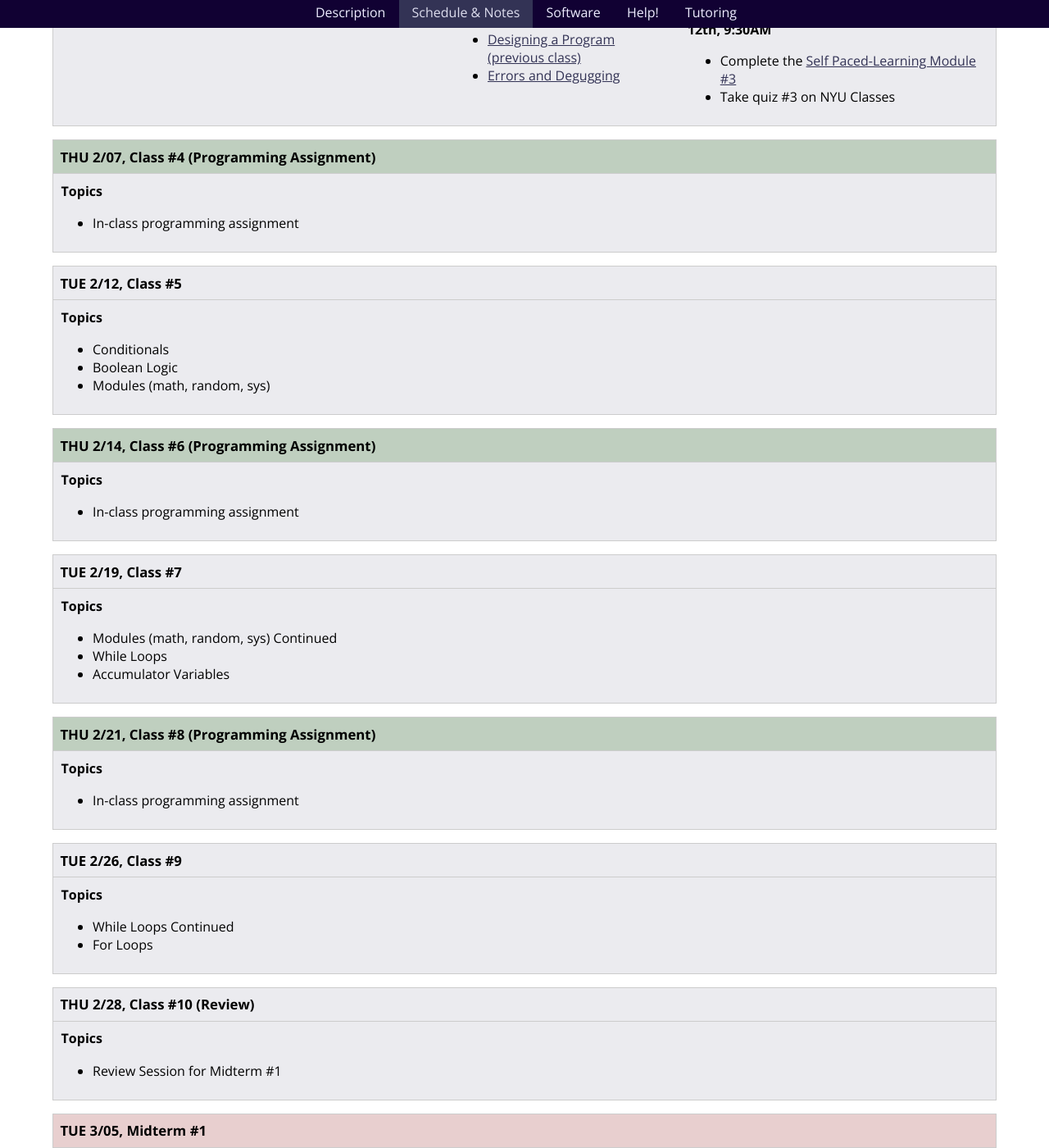
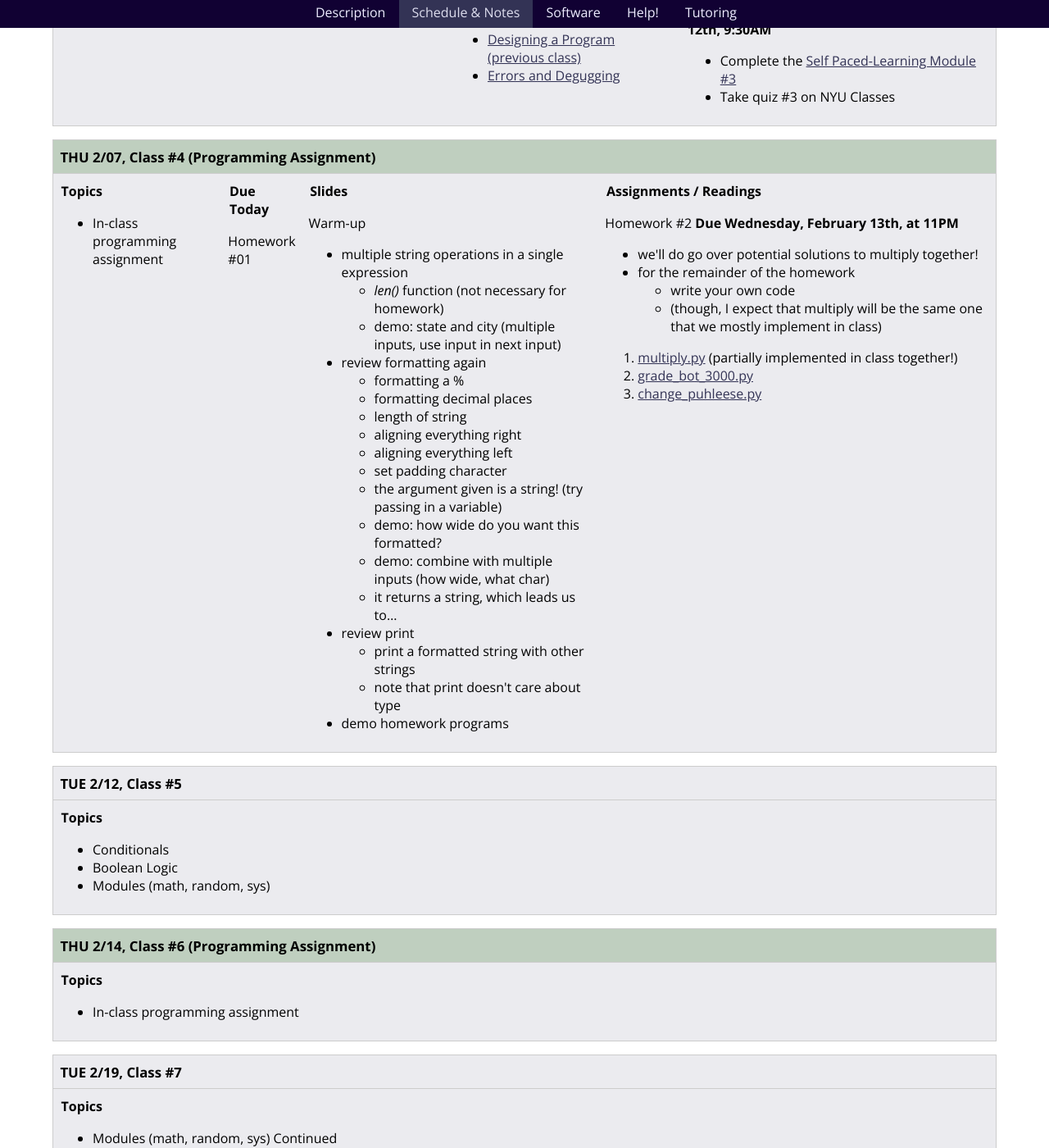
Before and after one commit to foureyes/csci-ua.0002-fall2019-002-008, a Jekyll site: the page built from schedule.markdown, in a window 1280 px wide and 1400 px high, scrolled down 1604 px. Shown: the whole window at 82% size. Built offline with Jekyll 4.4.1, drawn with Linux system fonts in a browser that asks for light colours.

Commit message:
add hw 2

```diff
--- a/_includes/classes/04/materials.markdown
+++ b/_includes/classes/04/materials.markdown
@@ -12,14 +12,17 @@ Warm-up
 
 * multiple string operations in a single expression
     * _len()_ function (not necessary for homework)
+	* demo: state and city (multiple inputs, use input in next input)
 * review formatting again
 	* formatting a %
     * formatting decimal places
     * length of string
 	* aligning everything right
 	* aligning everything left
+	* set padding character
     * the argument given is a string! (try passing in a variable)
-    * interactive program - how do you want me to format this...
+    * demo: how wide do you want this formatted?
+	* demo: combine with multiple inputs (how wide, what char)
     * it returns a string, which leads us to...
 * review print
     * print a formatted string with other strings
@@ -30,7 +33,7 @@ Warm-up
 <article class="assignments" markdown="block">
 ####  Assignments / Readings
 
-Homework #2 __Due Wednesday, February 7th, at 11PM__
+Homework #2 __Due Wednesday, February 13th, at 11PM__
 
 * we'll do go over potential solutions to multiply together!
 * for the remainder of the homework
--- a/schedule.markdown
+++ b/schedule.markdown
@@ -105,7 +105,7 @@ Jump to Class:
 
 * In-class programming assignment
 
-</article> {% comment %}{% include classes/04/materials.markdown %}{% endcomment %} </div> </section>
+</article>{% include classes/04/materials.markdown %}</div> </section>
 
 
 <a name="class5"></a><!---------- start --------------->
```
